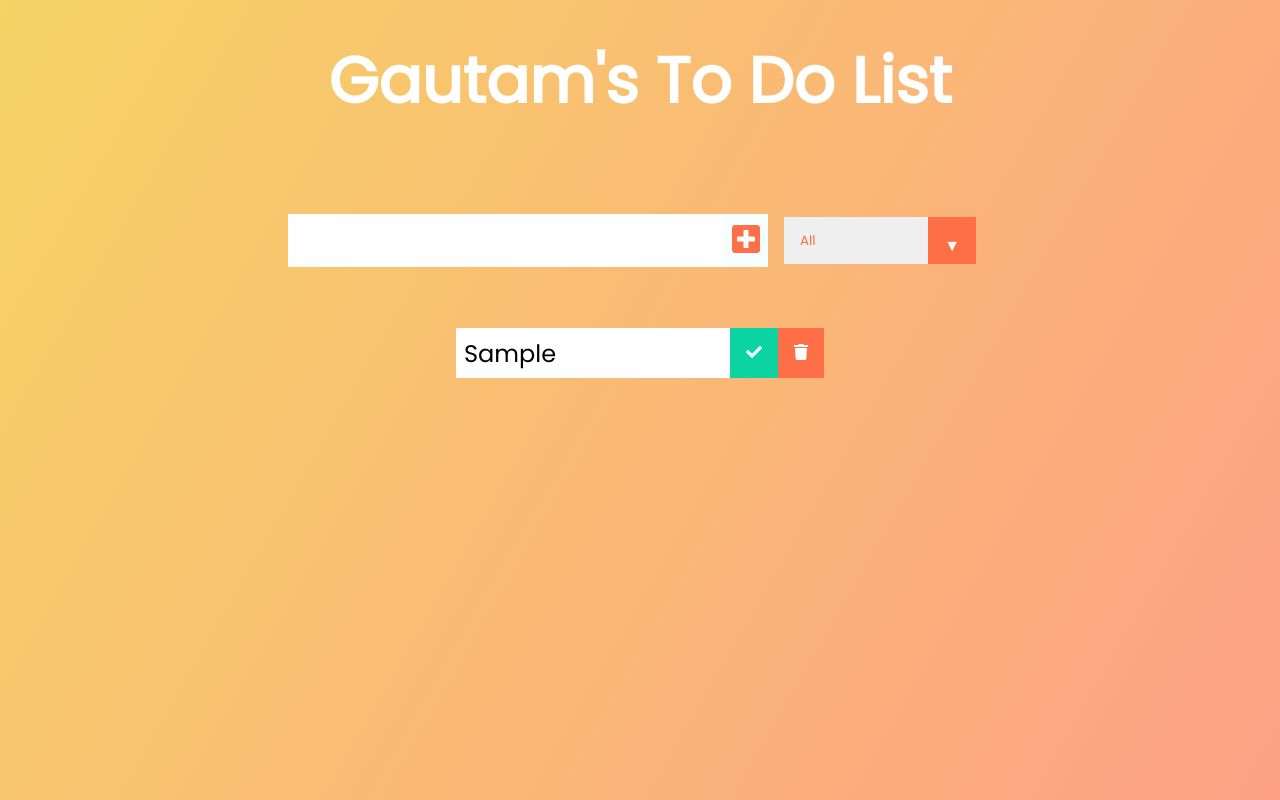
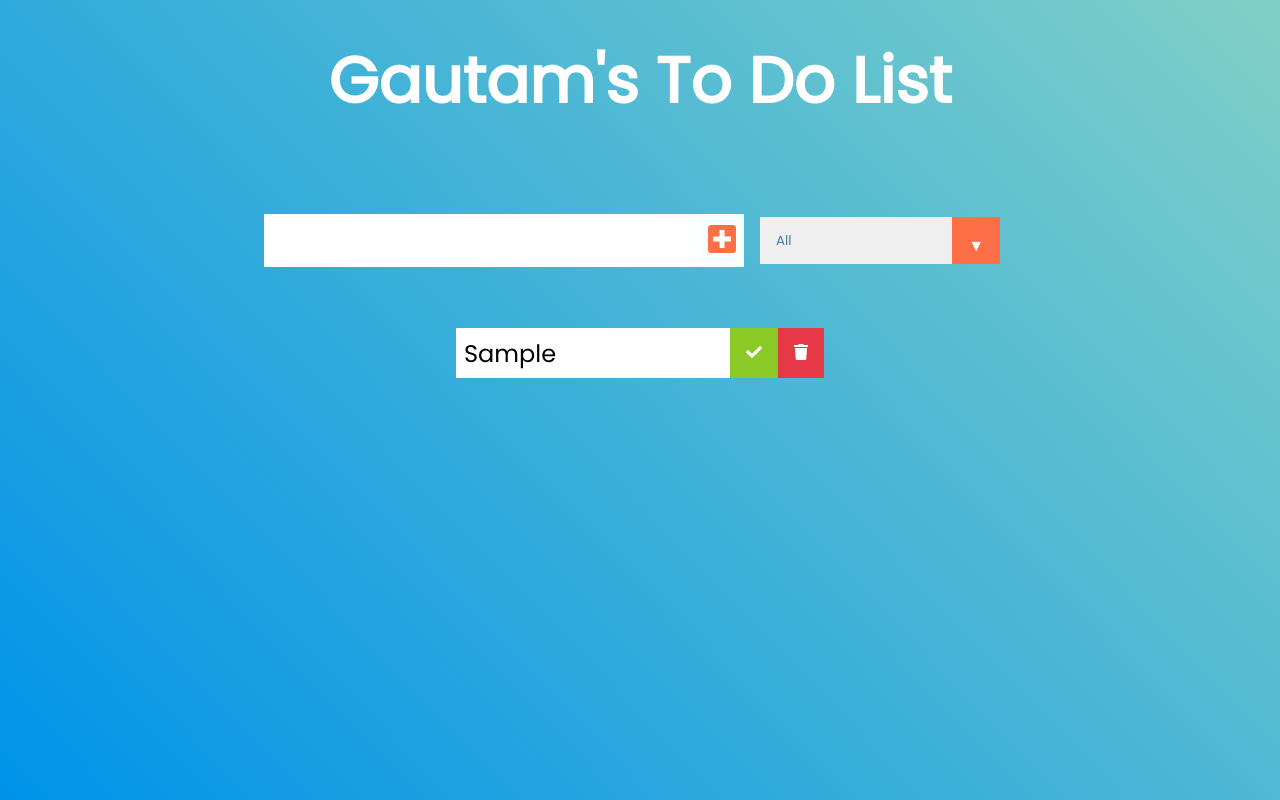
Before and after one commit to bulle1/drivChat, a React (Create React App) app: page / in a window 1280 px wide. Both pictures are taken after typing "Sample" into the empty fields and a click on the button 746 px from the left and 240 px from the top of the page. Built offline with nearby package versions, Linux system fonts and the light colour scheme.

Commit message:
Styling Changes

```diff
--- a/src/App.css
+++ b/src/App.css
@@ -4,7 +4,7 @@
   box-sizing: border-box;
 }
 body {
-  background-image: linear-gradient(120deg, #f6d365 0%, #fda085 100%);
+  background-image: linear-gradient(46deg, #0093E9 0%, #80D0C7 100%);
   color: white;
   font-family: "Poppins", sans-serif;
   min-height: 100vh;
@@ -67,7 +67,7 @@ form button:hover {
 
 .trash-btn,
 .complete-btn {
-  background: #ff6f47;
+  background: #e63946;
   color: white;
   border: none;
   padding: 1rem;
@@ -75,7 +75,7 @@ form button:hover {
   font-size: 1rem;
 }
 .complete-btn {
-  background: rgb(11, 212, 162);
+  background: #8ac926;
 }
 .todo-item {
   padding: 0rem 0.5rem;
@@ -115,10 +115,10 @@ select {
   overflow: hidden;
 }
 select {
-  color: #ff6f47;
+  color: #457b9d;
   font-family: "Poppins", sans-serif;
   cursor: pointer;
-  width: 12rem;
+  width: 15rem;
 }
 /* Arrow */
 .select::after {
```
